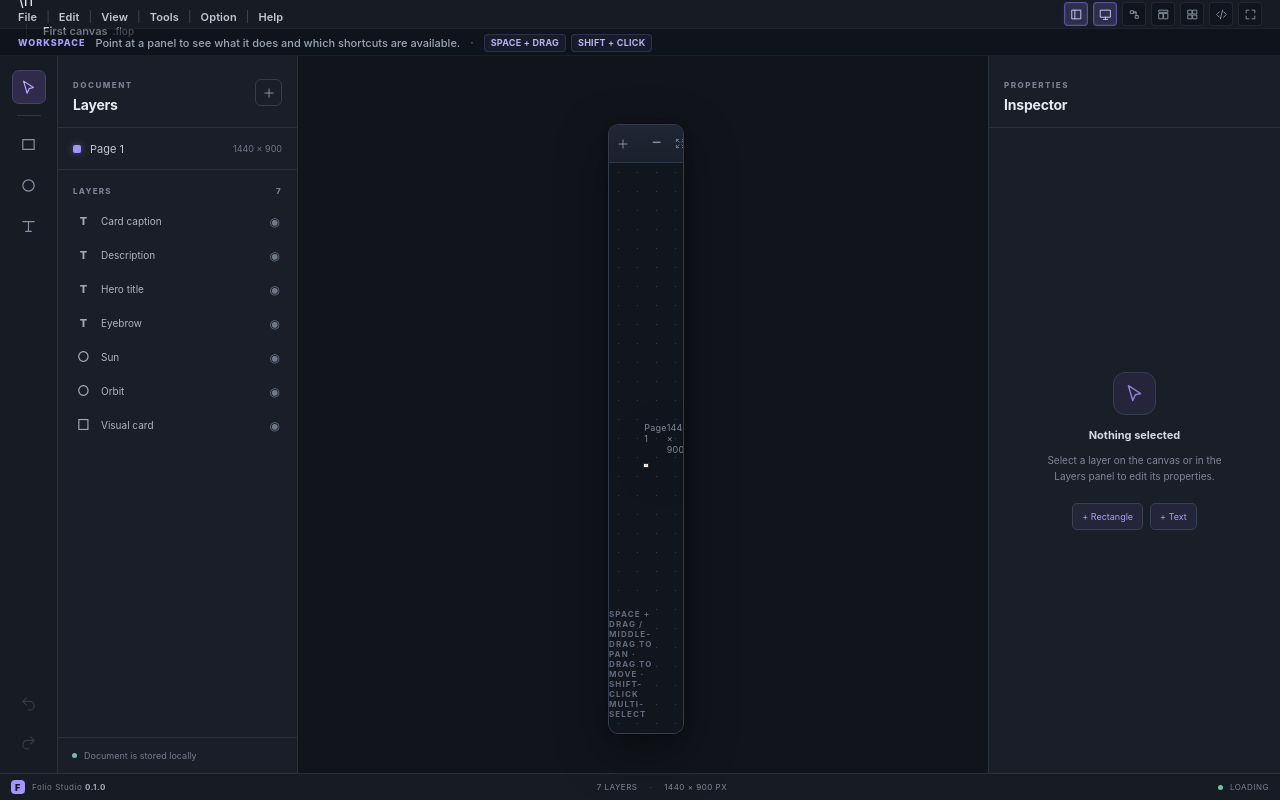
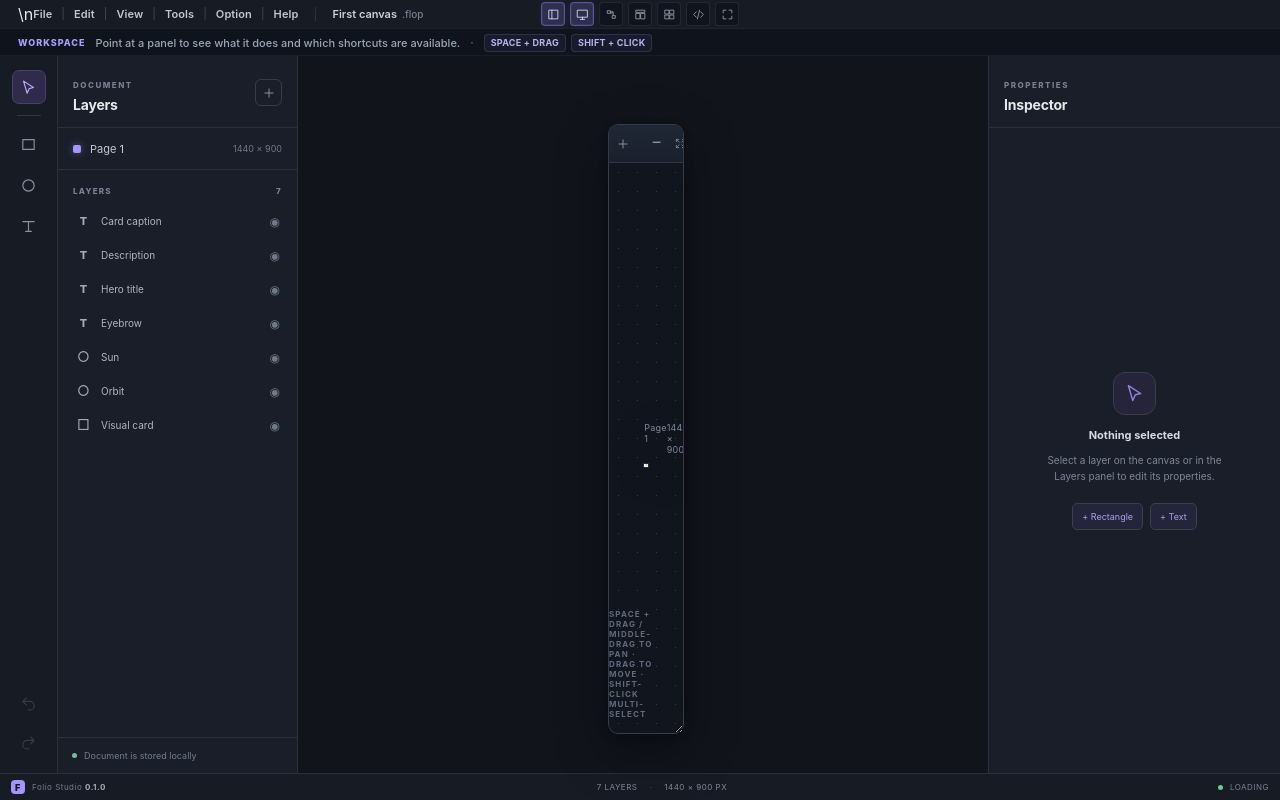
Before and after one commit to budapesservices-dotcom/folio-studio, a Preact app: page / in a window 1280 px wide. Built offline with nearby package versions, Linux system fonts and the light colour scheme.

Commit message:
Center workspace toggles and make floating panels resizable

```diff
--- a/src/styles/global.css
+++ b/src/styles/global.css
@@ -53,6 +53,7 @@ button:focus-visible, input:focus-visible, textarea:focus-visible { outline: 2px
 }
 
 .global-menu-bar {
+  position: relative;
   display: flex;
   align-items: center;
   min-width: 0;
@@ -61,6 +62,7 @@ button:focus-visible, input:focus-visible, textarea:focus-visible { outline: 2px
   border-bottom: 1px solid #ffffff08;
 }
 
+.global-toolbar-left { display: flex; align-items: center; min-width: 0; flex: 0 1 auto; }
 .global-project-name {
   display: flex;
   align-items: baseline;
@@ -78,11 +80,15 @@ button:focus-visible, input:focus-visible, textarea:focus-visible { outline: 2px
 .global-project-extension { flex: 0 0 auto; color: #747f91; font-size: 10px; font-weight: 500; }
 
 .global-panel-toggles {
+  position: absolute;
+  left: 50%;
+  top: 50%;
+  transform: translate(-50%, -50%);
   display: flex;
   align-items: center;
   gap: 5px;
   flex: 0 0 auto;
-  margin-left: auto;
+  margin-left: 0;
 }
 
 .global-panel-toggle {
@@ -268,6 +274,7 @@ button:focus-visible, input:focus-visible, textarea:focus-visible { outline: 2px
 }
 
 .workspace {
+  resize: both;
   grid-area: workspace;
   position: absolute;
   left: 310px;
@@ -354,6 +361,7 @@ button:focus-visible, input:focus-visible, textarea:focus-visible { outline: 2px
 
 .floating-tool-window {
   position: absolute;
+  resize: both;
   z-index: 20;
   display: flex;
   flex-direction: column;
@@ -370,7 +378,8 @@ button:focus-visible, input:focus-visible, textarea:focus-visible { outline: 2px
 .logic-window { left: 332px; top: 91px; width: 350px; height: 385px; }
 .component-canvas-window { right: 316px; top: 108px; width: 410px; height: 370px; }
 .code-window { left: 27%; top: 28%; width: min(690px, 58vw); height: 390px; }
-.floating-tool-window.is-minimized { height: 39px; min-height: 39px; resize: none; }\n.floating-window.is-minimized { height: 39px; min-height: 39px; resize: none; }
+.floating-tool-window.is-minimized { height: 39px; min-height: 39px; resize: none; }
+.workspace.is-minimized { height: 39px; min-height: 39px; resize: none; }
 .floating-tool-window.is-expanded {
   left: 14px;
   right: 14px;
@@ -417,8 +426,8 @@ button:focus-visible, input:focus-visible, textarea:focus-visible { outline: 2px
 .component-rack-drawer {
   position: absolute;
   z-index: 45;
-  left: 58px;
-  right: 292px;
+  left: 0;
+  right: 0;
   bottom: 27px;
   display: flex;
   flex-direction: column;
```
